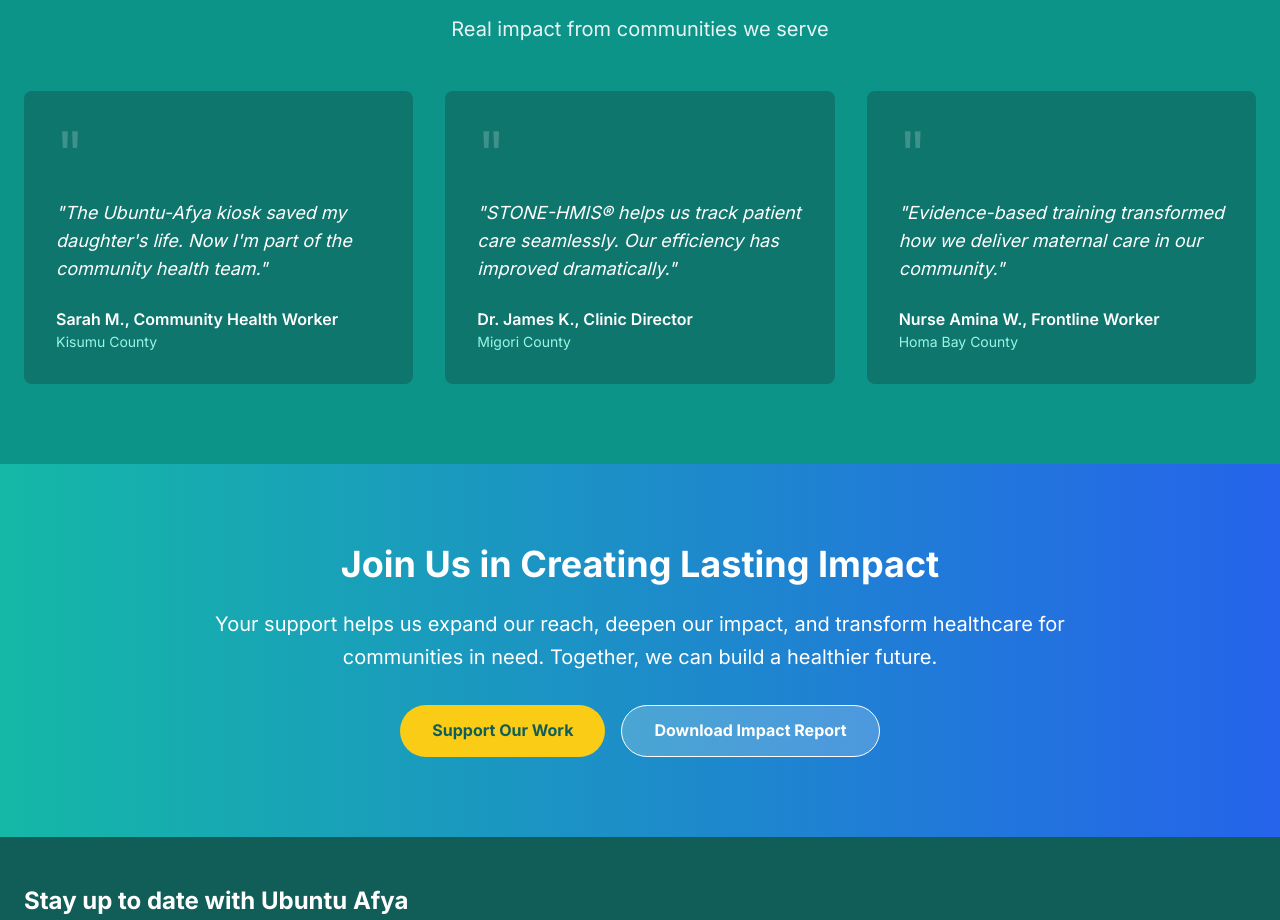
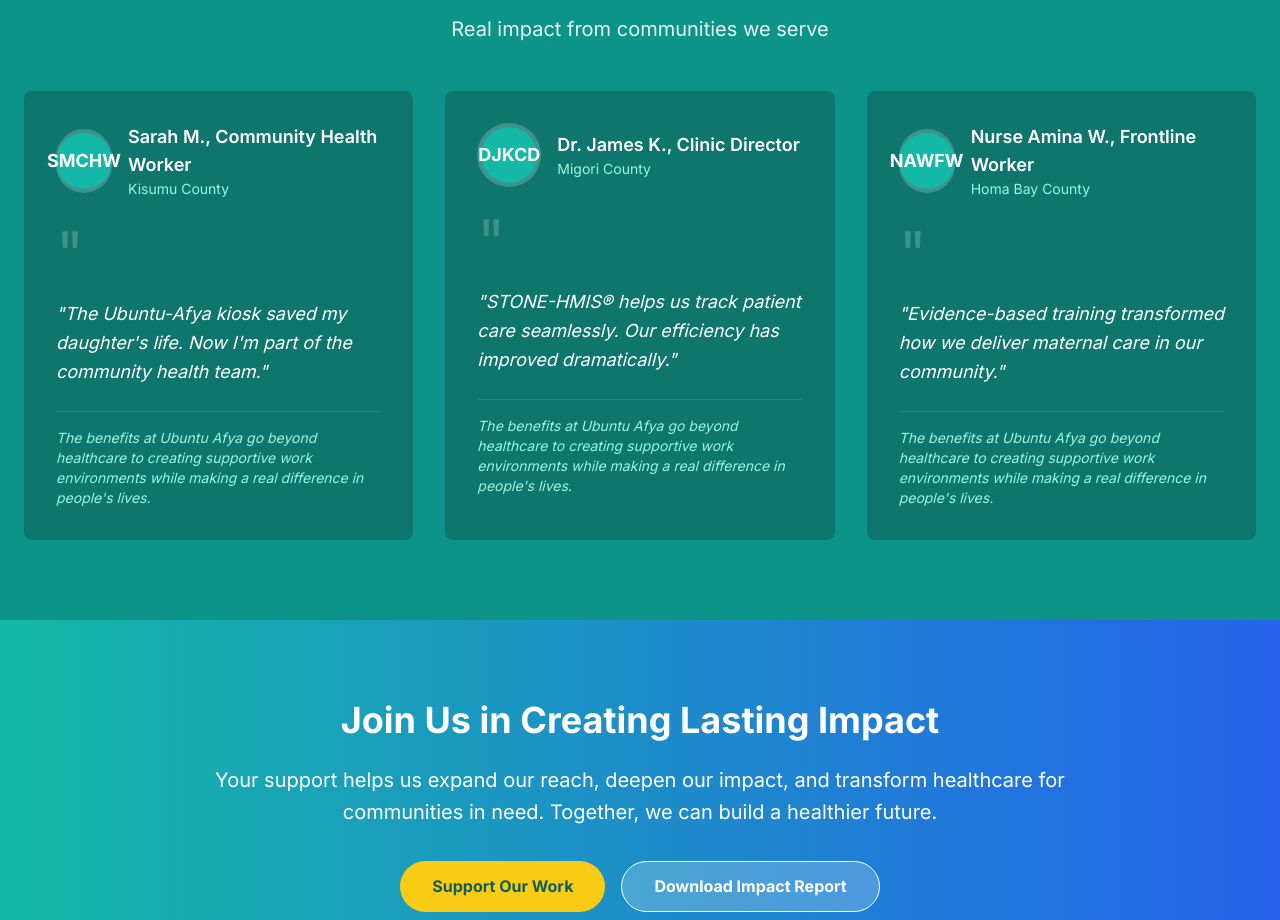
Before and after one commit to lewismosage/ubuntu-afya, a React (Vite) app: page /impact in a window 1280 px wide. Shown: the part 2620-3540 px from the top of the page. Built offline with nearby package versions, Linux system fonts and the light colour scheme.

Commit message:
New Updates

```diff
--- a/src/pages/Impact.tsx
+++ b/src/pages/Impact.tsx
@@ -260,26 +260,46 @@ const Impact: React.FC = () => {
                   "The Ubuntu-Afya kiosk saved my daughter's life. Now I'm part of the community health team.",
                 author: "Sarah M., Community Health Worker",
                 location: "Kisumu County",
+                avatar: "sarah-avatar.jpg", // Add this line
               },
               {
                 quote:
                   "STONE-HMIS® helps us track patient care seamlessly. Our efficiency has improved dramatically.",
                 author: "Dr. James K., Clinic Director",
                 location: "Migori County",
+                avatar: "james-avatar.jpg", // Add this line
               },
               {
                 quote:
                   "Evidence-based training transformed how we deliver maternal care in our community.",
                 author: "Nurse Amina W., Frontline Worker",
                 location: "Homa Bay County",
+                avatar: "amina-avatar.jpg", // Add this line
               },
             ].map((story, index) => (
               <div key={index} className="bg-teal-700 p-8 rounded-lg">
+                {/* Avatar Section - Similar to your screenshot */}
+                <div className="flex items-center mb-6">
+                  <div className="w-16 h-16 bg-white/20 rounded-full flex items-center justify-center mr-4">
+                    {/* Circular avatar placeholder - you can replace with actual images */}
+                    <div className="w-14 h-14 bg-teal-500 rounded-full flex items-center justify-center text-white font-bold text-lg">
+                      {story.author.split(' ').map(n => n[0]).join('')}
+                    </div>
+                  </div>
+                  <div>
+                    <div className="font-semibold text-lg">{story.author}</div>
+                    <div className="text-teal-200 text-sm">{story.location}</div>
+                  </div>
+                </div>
+
                 <div className="text-6xl opacity-20 mb-4">"</div>
-                <p className="text-lg mb-6 italic">"{story.quote}"</p>
-                <div>
-                  <div className="font-semibold">{story.author}</div>
-                  <div className="text-teal-200 text-sm">{story.location}</div>
+                <p className="text-lg mb-6 italic leading-relaxed">"{story.quote}"</p>
+
+                {/* Optional: Add a small separator or additional info */}
+                <div className="border-t border-teal-600 pt-4">
+                  <p className="text-teal-200 text-sm italic">
+                    The benefits at Ubuntu Afya go beyond healthcare to creating supportive work environments while making a real difference in people's lives.
+                  </p>
                 </div>
               </div>
             ))}
```
